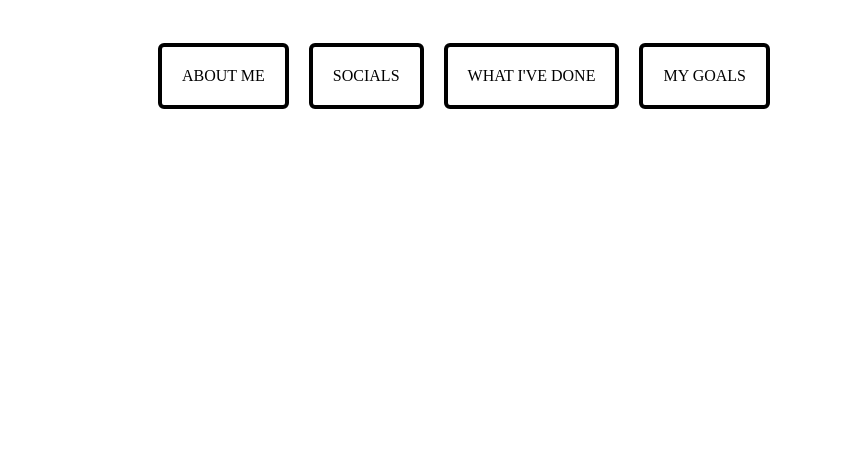
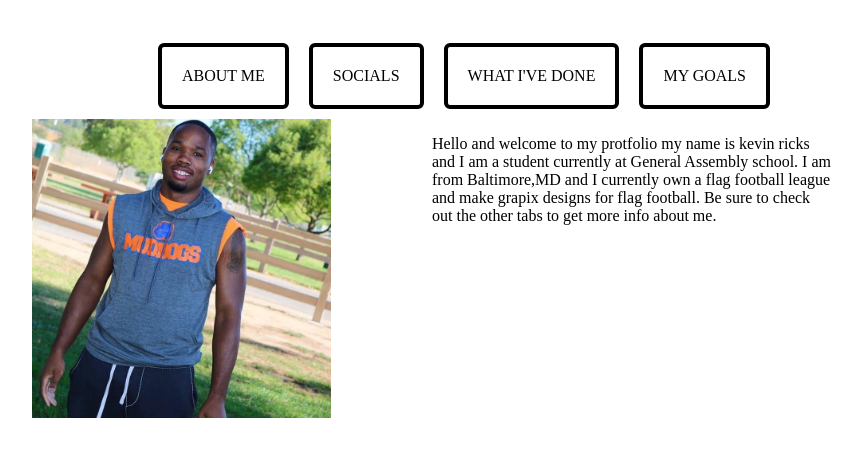
Before and after one commit to kevocs410/PortProject, a website: page aboutMe.html in a window 1280 px wide. Shown: the part 165-622 px from the top of the page, without its empty margins (176-1037 px from the left). Drawn offline with nearby package versions, Linux system fonts and the light colour scheme; files whose address does not match are found by name; a web font is replaced by a local one.

Commit message:
finsihed about me

```diff
--- a/aboutMe.css
+++ b/aboutMe.css
@@ -92,3 +92,16 @@ width: 400px;
 .leelee{
   border: 4px solid black;
 }
+
+
+.aboutMe{
+  height:299px;
+  width: 400px;
+
+}
+
+.aboutMeBox{
+  display: flex;
+  flex-wrap:wrap;
+  padding-left: 200px;
+}
--- a/aboutMe.html
+++ b/aboutMe.html
@@ -52,8 +52,21 @@
 
 
 <div class="infoContainer">
+<div class="aboutMeBox">
 
     <div class="aboutMe">
+<img class="kevo" src="image0.jpeg">
+
+</div>
+<div class="aboutMe">
+    <p class="aboutMeP">
+Hello and welcome to my protfolio my name is kevin ricks and I am a student currently at General Assembly school.
+I am from Baltimore,MD and I currently own a flag football league and make grapix designs for flag football.
+Be sure to check out the other tabs to get more info about me.
+
+    </p>
+
+    </div>
 
     </div>
 
@@ -61,6 +74,18 @@
 
 </a>
 </div>
+
+
+
+
+
+
+
+
+
+
+
+
 
 <div class="whatIDone">
     <div class="designBox">
@@ -98,7 +123,8 @@
 </div>
 
 <div class="myGoals">
-<div class="MG"><p>  My goal is to have a career in tech at a company that has a fun enviorment </p> </div>
+<div class="MG"><p>  My goal is to graduate from GA and get a good job in the tech Industry.
+</p> </div>
 
 </div>
 </div>
```
